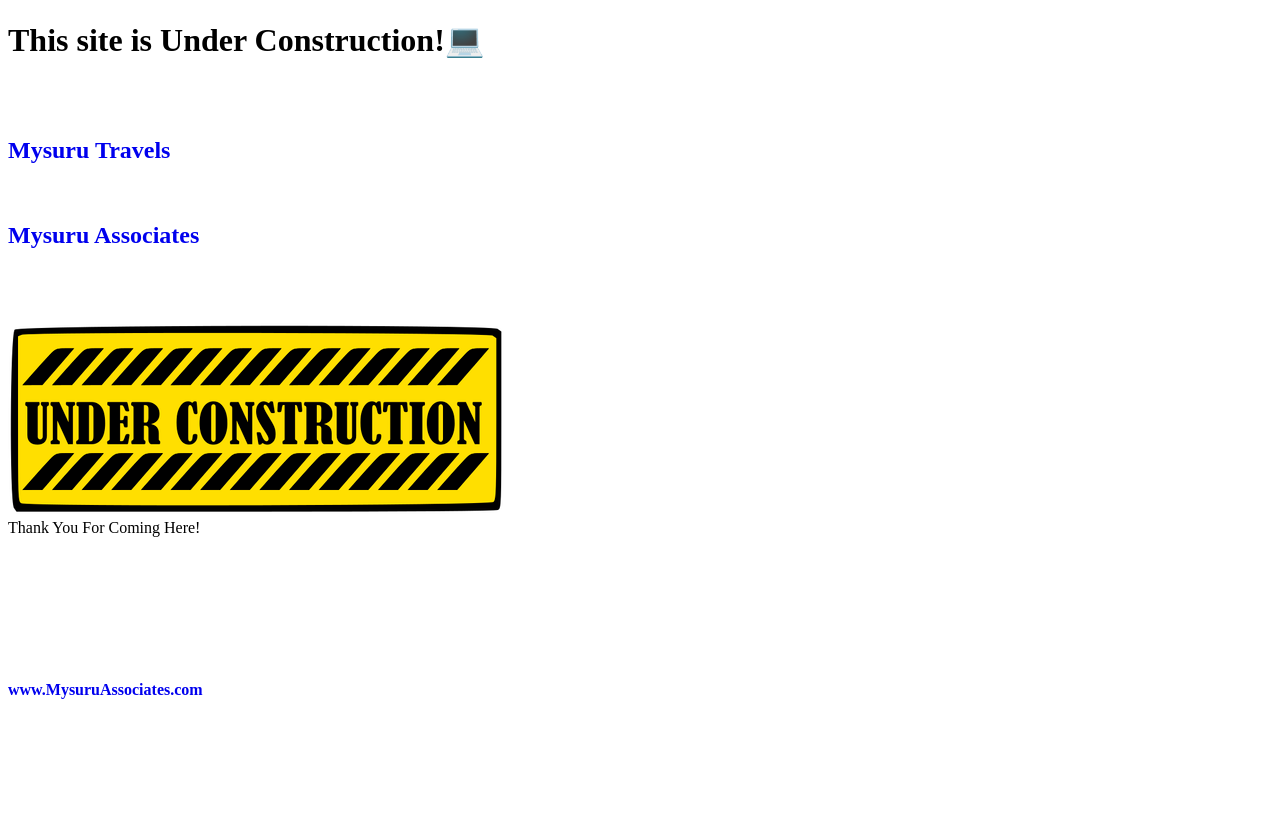
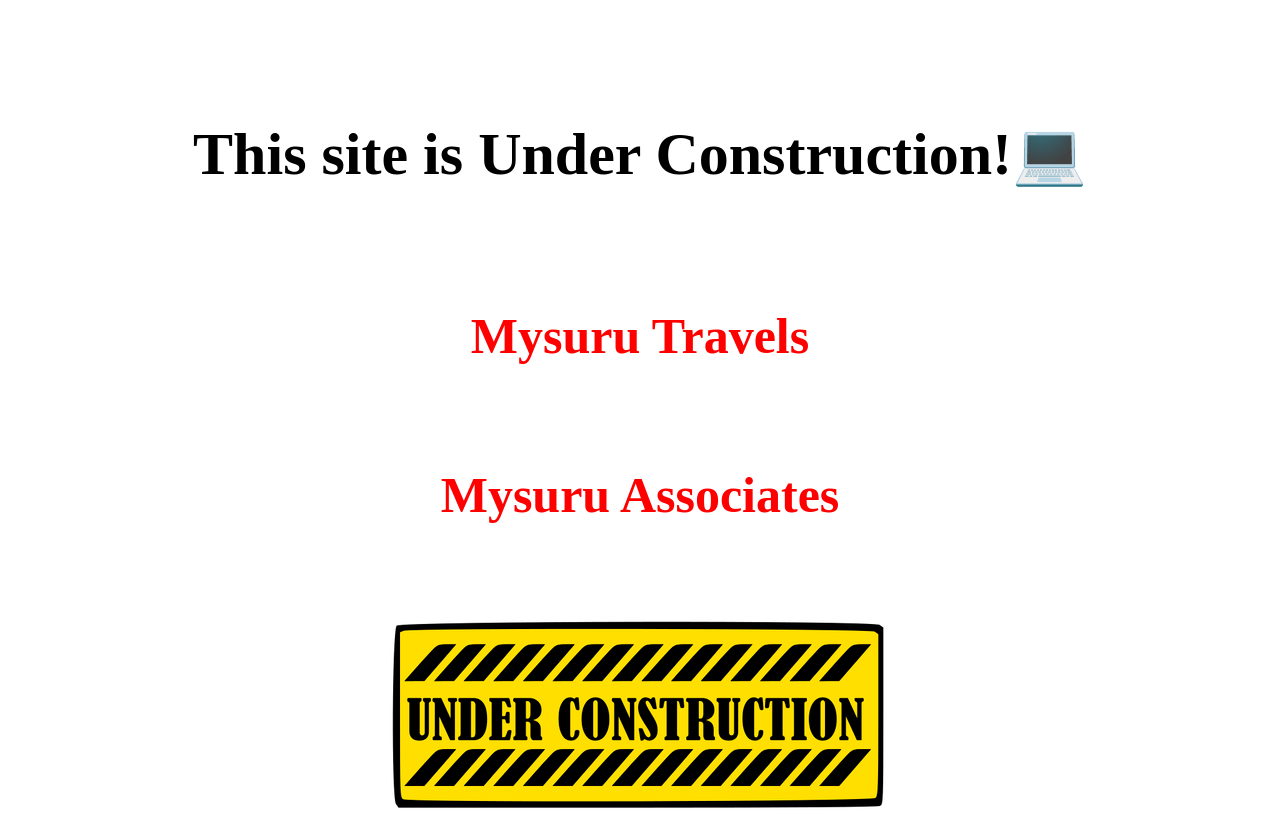
Before and after one commit to mysuruassociates/home, a plain HTML site: page index.html in a window 1280 px wide. Shown: the top 835 px of the page. Before the commit the page ends 800 px from the top, so only its background shows below. Drawn offline with Linux system fonts and the light colour scheme.

Commit message:
Update index.html

```diff
--- a/index.html
+++ b/index.html
@@ -2,7 +2,7 @@
 <html>
 <head>
 <title>Mysuru Associates</title>
-<link rel="stylesheet" src="https://picasy.github.io/w/sby1/css/style1.css">
+<link rel="stylesheet" href="css/style0.css">
 </head>
 <body>
 <div class="center">
```
